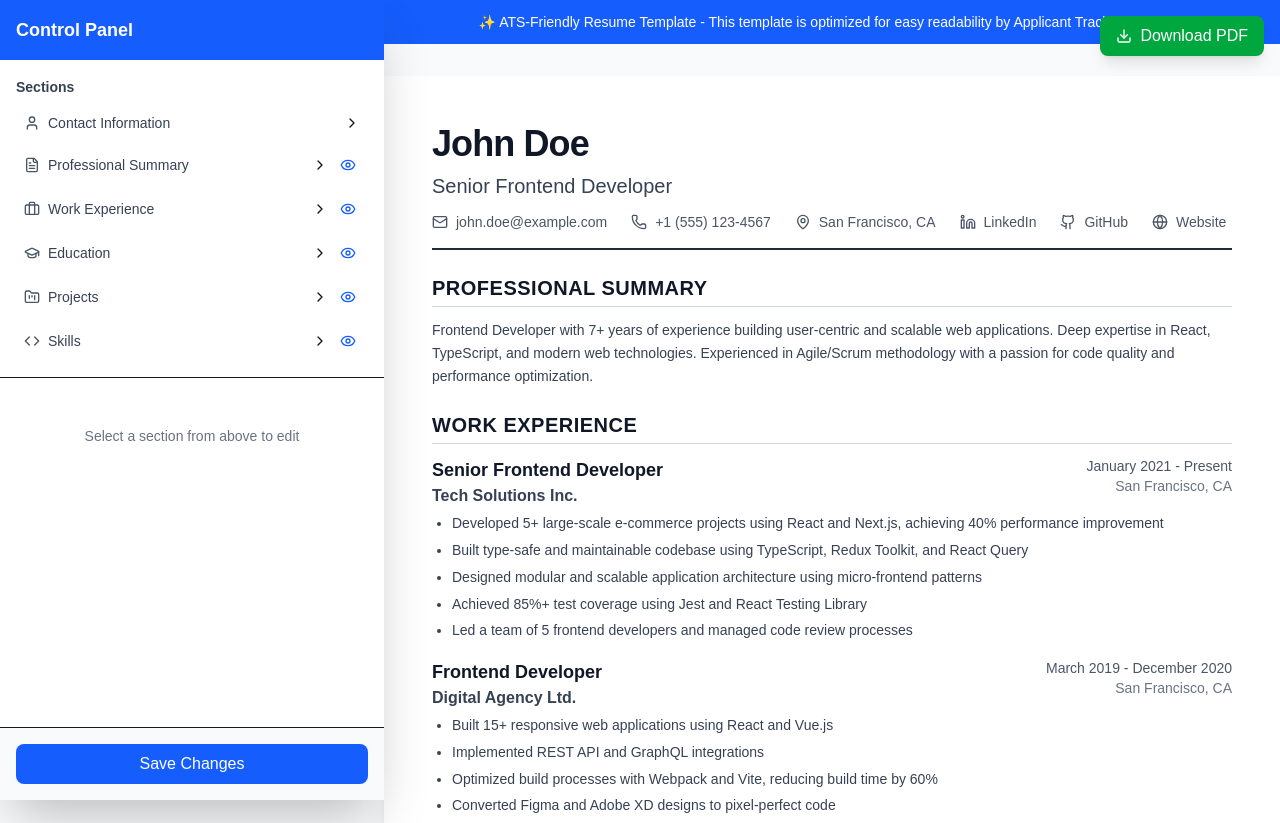
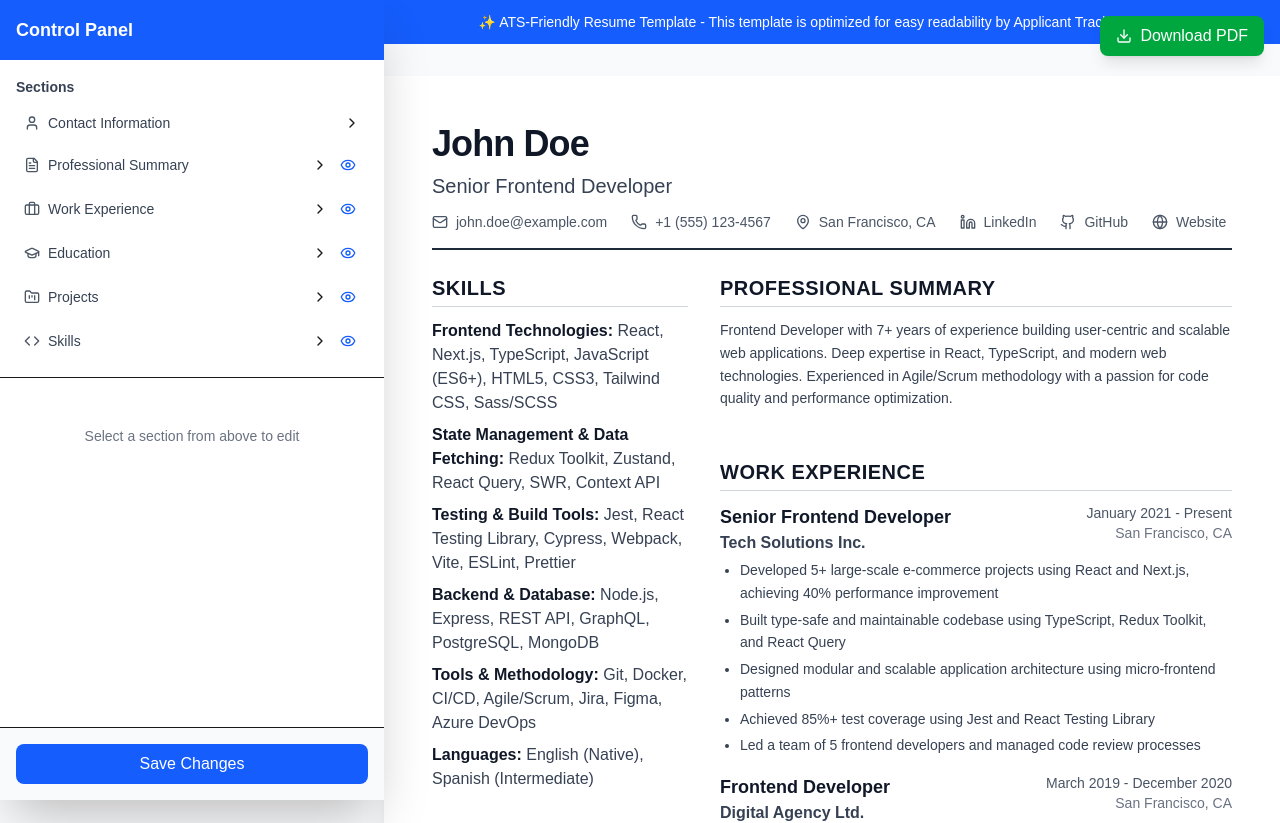
Before and after one commit to MorphyKutay/ATSResume, a Next.js app: page / in a window 1280 px wide. Shown: the top 823 px of the page. Built offline with nearby package versions, Linux system fonts and the light colour scheme.

Commit message:
feat: implement two-column layout for single-page PDF export

```diff
--- a/src/app/globals.css
+++ b/src/app/globals.css
@@ -28,15 +28,15 @@ body {
 /* Print Styles for ATS Compatibility - Single Page Optimized */
 @media print {
   @page {
-    margin: 0.4in 0.5in;
+    margin: 0.25in 0.4in;
     size: A4;
   }
 
   body {
     background: white;
     color: black;
-    font-size: 10pt;
-    line-height: 1.3;
+    font-size: 9.5pt;
+    line-height: 1.25;
   }
 
   /* Hide non-essential elements */
@@ -46,69 +46,69 @@ body {
 
   /* Compact spacing for single page */
   h1 {
-    font-size: 18pt !important;
-    margin-bottom: 4pt !important;
+    font-size: 16pt !important;
+    margin-bottom: 2pt !important;
   }
 
   h2 {
-    font-size: 12pt !important;
-    margin-top: 8pt !important;
-    margin-bottom: 4pt !important;
+    font-size: 11pt !important;
+    margin-top: 6pt !important;
+    margin-bottom: 3pt !important;
     padding-bottom: 2pt !important;
     page-break-after: avoid;
   }
 
   h3 {
-    font-size: 11pt !important;
+    font-size: 10.5pt !important;
     margin-bottom: 2pt !important;
   }
 
   h4 {
-    font-size: 10pt !important;
+    font-size: 9.5pt !important;
   }
 
   p, li, span, div {
-    font-size: 9pt !important;
-    line-height: 1.3 !important;
+    font-size: 8.5pt !important;
+    line-height: 1.25 !important;
   }
 
   /* Compact section spacing */
   section {
-    margin-bottom: 8pt !important;
+    margin-bottom: 6pt !important;
   }
 
   /* Compact list items */
   ul, ol {
     margin: 0 !important;
-    padding-left: 16pt !important;
+    padding-left: 14pt !important;
     page-break-inside: avoid;
   }
 
   li {
     margin-bottom: 2pt !important;
-    line-height: 1.3 !important;
+    line-height: 1.25 !important;
   }
 
   /* Compact project/experience items */
   .mb-4 {
-    margin-bottom: 6pt !important;
+    margin-bottom: 4pt !important;
   }
 
   .mb-3 {
-    margin-bottom: 4pt !important;
+    margin-bottom: 3pt !important;
   }
 
   .mb-2 {
-    margin-bottom: 3pt !important;
+    margin-bottom: 2pt !important;
   }
 
   .mb-1 {
-    margin-bottom: 2pt !important;
+    margin-bottom: 1pt !important;
   }
 
   /* Compact padding */
   .p-8, .p-12, .print\:p-12 {
-    padding: 12pt 16pt !important;
+    padding: 8pt 16pt !important;
   }
 
   /* Remove shadows and adjust spacing */
--- a/src/app/page.tsx
+++ b/src/app/page.tsx
@@ -78,6 +78,28 @@ export default function Home() {
         <div className="p-8 md:p-12 print:p-12">
           <ResumeHeader contact={resumeData.contact} />
 
+          <div className="flex flex-col md:flex-row print:flex-row gap-8 mt-4">
+            {/* Left Column (1/3) */}
+            <div className="w-full md:w-[32%] print:w-[32%] flex flex-col gap-6 print:gap-4">
+              {/* Skills */}
+              {visibleSections.skills && (
+              <ResumeSection title="Skills">
+                <SkillsSection skills={resumeData.skills} />
+              </ResumeSection>
+              )}
+
+              {/* Education */}
+              {visibleSections.education && (
+              <ResumeSection title="Education">
+                {resumeData.education.map((edu) => (
+                  <EducationItem key={edu.id} education={edu} />
+                ))}
+              </ResumeSection>
+              )}
+            </div>
+
+            {/* Right Column (2/3) */}
+            <div className="w-full md:w-[64%] print:w-[64%] flex flex-col gap-6 print:gap-4">
               {/* Professional Summary */}
               {visibleSections.summary && (
               <ResumeSection title="Professional Summary">
@@ -96,15 +118,6 @@ export default function Home() {
               </ResumeSection>
               )}
 
-          {/* Education */}
-          {visibleSections.education && (
-          <ResumeSection title="Education">
-            {resumeData.education.map((edu) => (
-              <EducationItem key={edu.id} education={edu} />
-            ))}
-          </ResumeSection>
-          )}
-
               {/* Projects */}
               {visibleSections.projects && (
               <ResumeSection title="Projects">
@@ -116,13 +129,8 @@ export default function Home() {
                 ))}
               </ResumeSection>
               )}
-
-          {/* Skills */}
-          {visibleSections.skills && (
-          <ResumeSection title="Skills">
-            <SkillsSection skills={resumeData.skills} />
-          </ResumeSection>
-          )}
+            </div>
+          </div>
           </div>
         </main>
 
```
Lines whose indentation alone changed are shown as unchanged.
